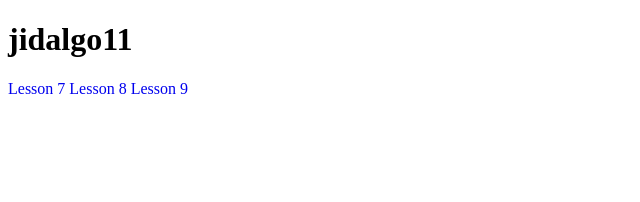
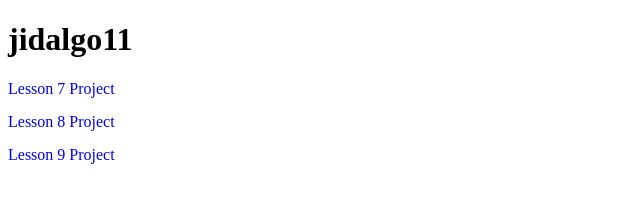
Before and after one commit to jidalgo11/jidalgo11.github.io, a plain HTML site: page index.html in a window 1280 px wide. Shown: the whole page, without its empty margins (0-640 px from the left). Drawn offline with Linux system fonts and the light colour scheme.

Commit message:
styled links

```diff
--- a/index.html
+++ b/index.html
@@ -14,9 +14,9 @@
     <h1>jidalgo11</h1>
   </header>
   <nav>
-    <a href="Lesson-7-Project/index.html">Lesson 7</a>
-    <a href="Lesson-8-Project/index.html">Lesson 8</a>
-    <a href="Lesson-9-Project/index.html">Lesson 9</a>
+    <a href="Lesson-7-Project/index.html">Lesson 7 Project</a>
+    <a href="Lesson-8-Project/index.html">Lesson 8 Project</a>
+    <a href="Lesson-9-Project/index.html">Lesson 9 Project</a>
   </nav>
 </body>
 
--- a/scss/styles.scss
+++ b/scss/styles.scss
@@ -2,6 +2,9 @@ body {
 }
 
 nav {
+  display: flex;
+  flex-direction: column;
+  gap: 15px;
   a {
     text-decoration: none;
   }
```
Also changed, not shown: css/styles.min.css.
